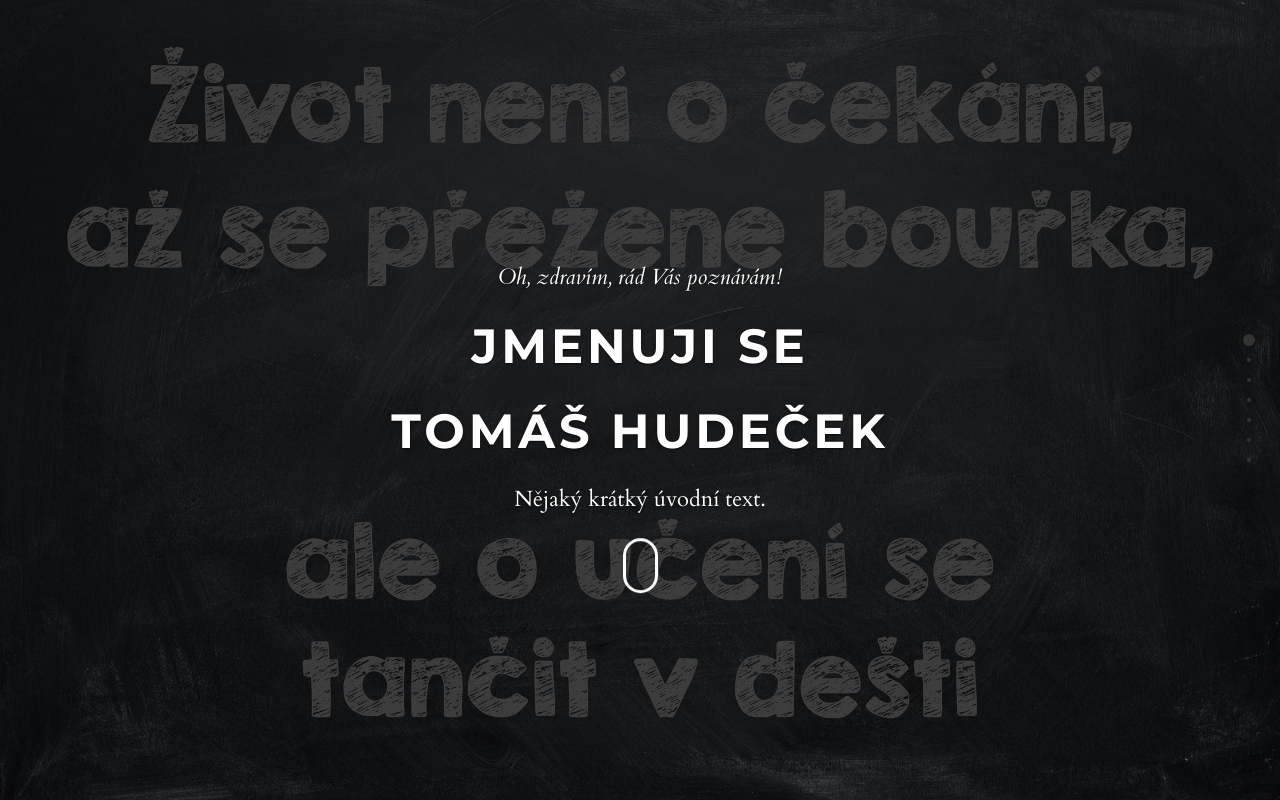
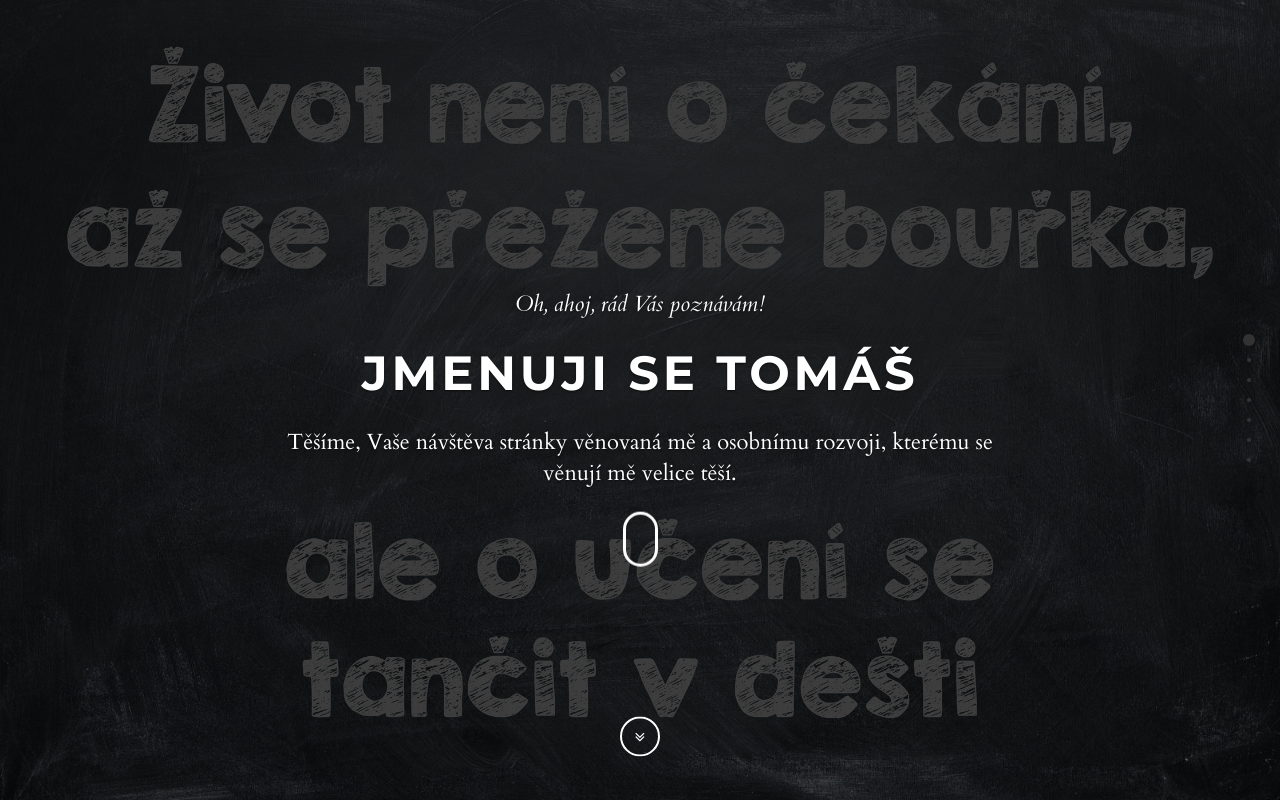
Before and after one commit to SamotCZE/django_myportfolio, a Django app: page / in a window 1280 px wide. Run offline with Django 3.2, Linux system fonts and the light colour scheme; some libraries are stand-ins or nearby versions.

Commit message:
little modify in intro page in css

```diff
--- a/mysite/static/css/style.default.css
+++ b/mysite/static/css/style.default.css
@@ -7,33 +7,61 @@ html {
 body {
   height: 100%;
 }
+
+.wrapper {
+  height: 100% !important;
+  height: 100%;
+  margin: 0 auto;
+  overflow: hidden;
+}
+
+.main {
+  float: left;
+  width: 100%;
+  height: 100%;
+  margin: 0 auto;
+}
+
 .italic {
   font-style: italic;
 }
-.intro {
+
+#intro {
+  text-align: center;
   background: url('../img/uvod1.jpg');
-  position: relative;
-  width: 100%;
   height: 100%;
+  background-size: cover;
   color: #fff;
-  background-color: #111;
-  min-height: 600px;
-  padding: 0;
-  background-size: cover;
   background-position: center center;
-  overflow: hidden;
-  background-attachment: fixed;
 }
 
-.intro h1,
-.intro h2,
-.intro h3,
-.intro p {
+#intro .icon {
+  position: absolute;
+  bottom: 40px;
+  left: 50%;
+  margin-left: -20px;
+  width: 40px;
+  height: 40px;
+  line-height: 40px;
+  border: solid 2px #fff;
+  border-radius: 20px;
+  z-index: 3;
+}
+
+#intro h1,
+#intro h2,
+#intro h3,
+#intro p {
   color: #fff;
   text-shadow: 0 1px 2px rgba(0, 0, 0, 0.6);
 }
+
+#intro p {
+  font-size: 20px;
+}
+
 @media (min-width: 992px) {
-  .intro p {
+  #intro p {
     font-size: 22px;
   }
 }
--- a/mysite/templates/mysite/index.html
+++ b/mysite/templates/mysite/index.html
@@ -56,16 +56,17 @@
     <div id="fullpage">
         <!-- intro -->
         <div class="section">
-            <section id="intro" class="intro">
+            <div class="wrapper">
+                <div class="main">
+                    <section id="intro">
                         <div class="overlay"></div>
                         <div class="content">
                             <div class="container clearfix">
                                 <div class="row">
-                    <div class="col-md-8 col-md-offset-2 col-sm-12 intro-text">
-                      <p  class="italic animated fadeInDown">Oh, zdravím, rád Vás poznávám!</p>
-                      <h1 class="animated fadeInDown">Jmenuji se</h1>
-                      <h1 class="animated fadeInDown">Tomáš Hudeček</h1>
-                      <p class="animated fadeInUp" class="italic">Nějaký krátký úvodní text.</p>
+                                    <div class="col-md-8 col-md-offset-2 col-sm-12">
+                                        <p  class="italic animated fadeInDown">Oh, ahoj, rád Vás poznávám!</p>
+                                        <h1 class="animated fadeInDown">Jmenuji se Tomáš</h1>
+                                        <p class="animated fadeInUp" class="italic">Těšíme, Vaše návštěva stránky věnovaná mě a osobnímu rozvoji, kterému se věnují mě velice těší.</p>
                                         <span class="scroll-btn animated shake">
                                             <a href="#ome">
                                                 <span class="mouse">
@@ -78,7 +79,10 @@
                                 </div>
                             </div>
                         </div>
+                        <div class="icon faa-float animated"><i class="fa fa-angle-double-down"></i></div>
                     </section>
+                </div>
+            </div>
         </div>
         <!-- intro end-->
 
```
Lines whose indentation alone changed are shown as unchanged.
